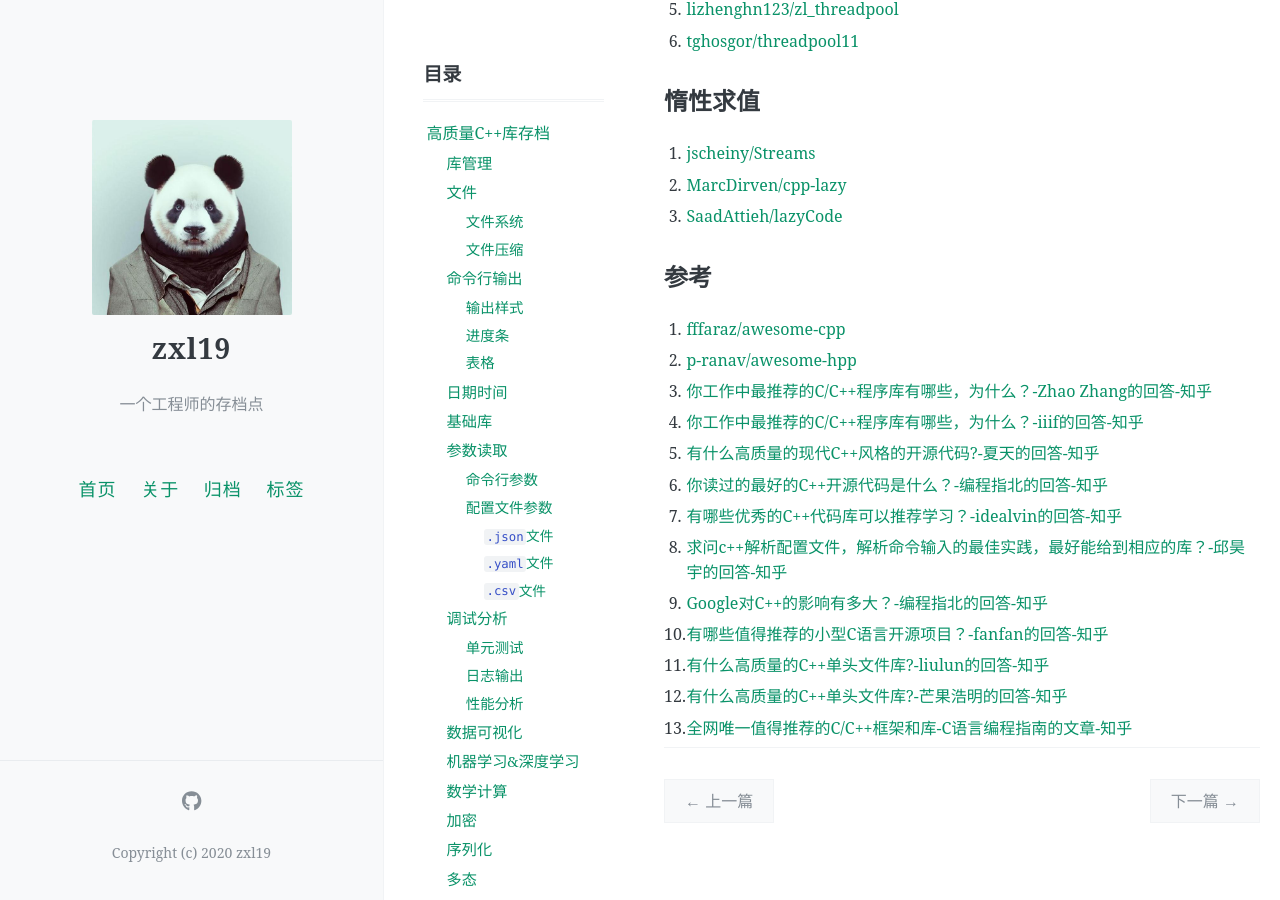
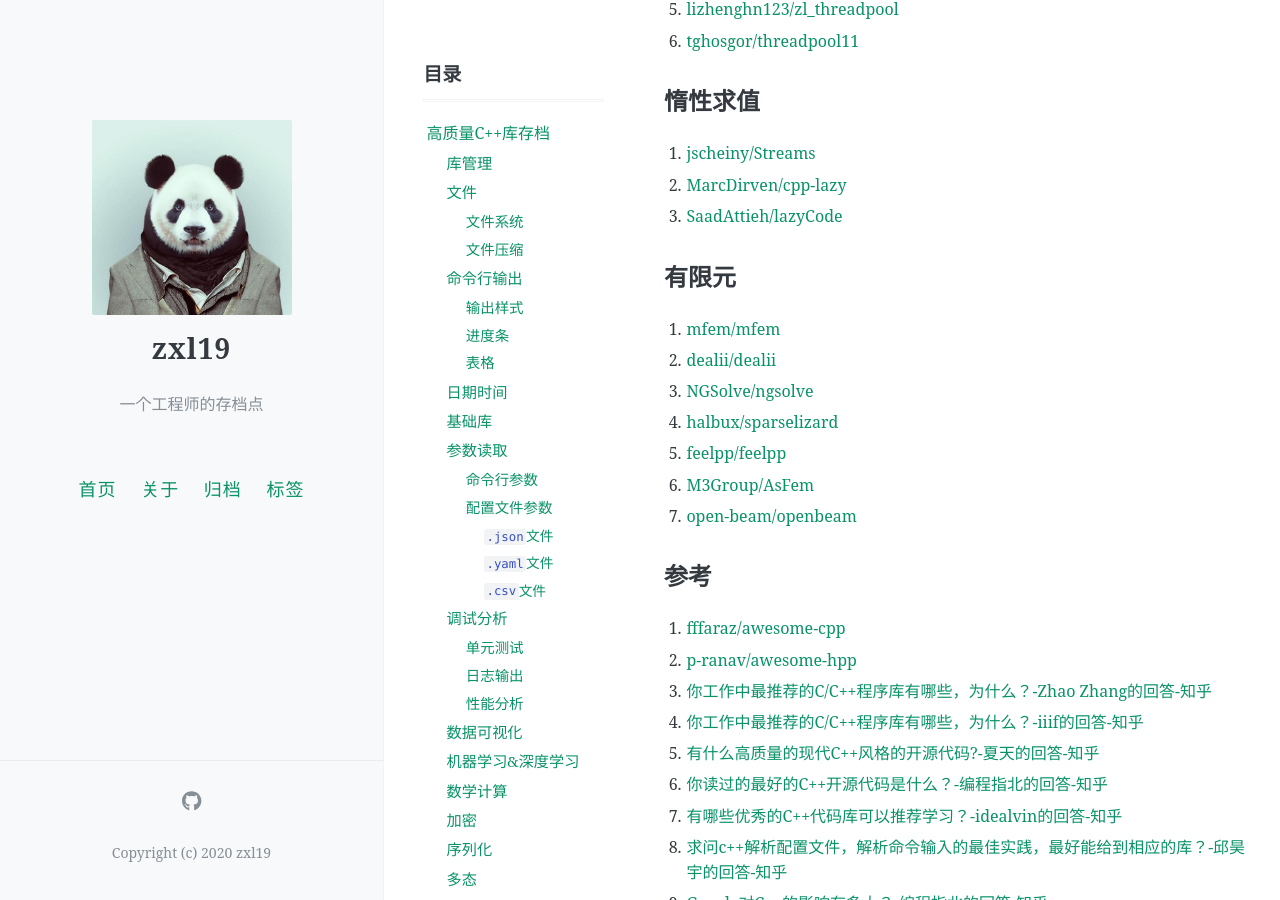
Before and after one commit to zxl19/zxl19.github.io, a Jekyll site: the page built from _posts/2021-06-01-cpp-library.md, in a window 1280 px wide and 900 px high, scrolled down 5959 px. Built offline with Jekyll 4.4.1, drawn with Linux system fonts in a browser that asks for light colours; comment, search, counter and statistics services are not loaded.

Commit message:
Update Posts

```diff
--- a/_posts/2021-06-01-cpp-library.md
+++ b/_posts/2021-06-01-cpp-library.md
@@ -221,6 +221,16 @@ pinned: false
 2. [MarcDirven/cpp-lazy](https://github.com/MarcDirven/cpp-lazy)
 3. [SaadAttieh/lazyCode](https://github.com/SaadAttieh/lazyCode)
 
+## 有限元
+
+1. [mfem/mfem](https://github.com/mfem/mfem)
+2. [dealii/dealii](https://github.com/dealii/dealii)
+3. [NGSolve/ngsolve](https://github.com/NGSolve/ngsolve)
+4. [halbux/sparselizard](https://github.com/halbux/sparselizard)
+5. [feelpp/feelpp](https://github.com/feelpp/feelpp)
+6. [M3Group/AsFem](https://github.com/M3Group/AsFem)
+7. [open-beam/openbeam](https://github.com/open-beam/openbeam)
+
 ## 参考
 
 1. [fffaraz/awesome-cpp](https://github.com/fffaraz/awesome-cpp)
```
Also changed, not shown: _posts/2021-05-25-slam-tool.md (+2 -1 lines).
